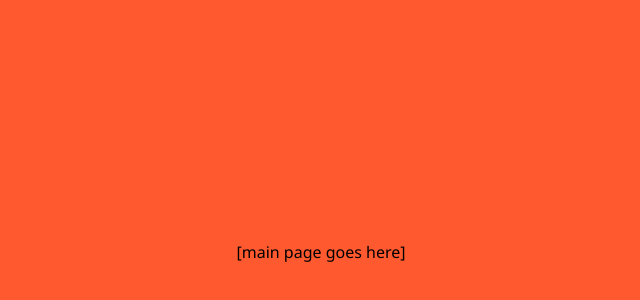
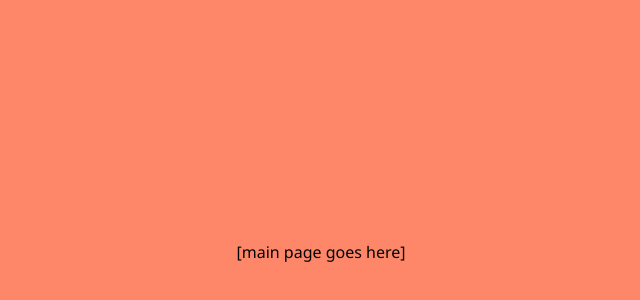
Before and after one commit to luqnimaula/vue-nuxt-todo-app, a Nuxt app: page / in a window 1280 px wide. Shown: the part 156-456 px from the top of the page, without its empty margins (319-959 px from the left). Built offline with nearby package versions, Linux system fonts and the light colour scheme.

Commit message:
fix: color schema & style todo card

```diff
--- a/src/styles/main.scss
+++ b/src/styles/main.scss
@@ -5,11 +5,16 @@ html {
 }
 
 body {
-  background-color: $primary-color;
+  background-color: $primary-light-color;
 }
 
 .todo-container {
   min-height: 100vh;
   display: grid;
   place-items: center;
+
+  .todo-card {
+    background-color: white;
+    padding: 2rem;
+  }
 }
```
